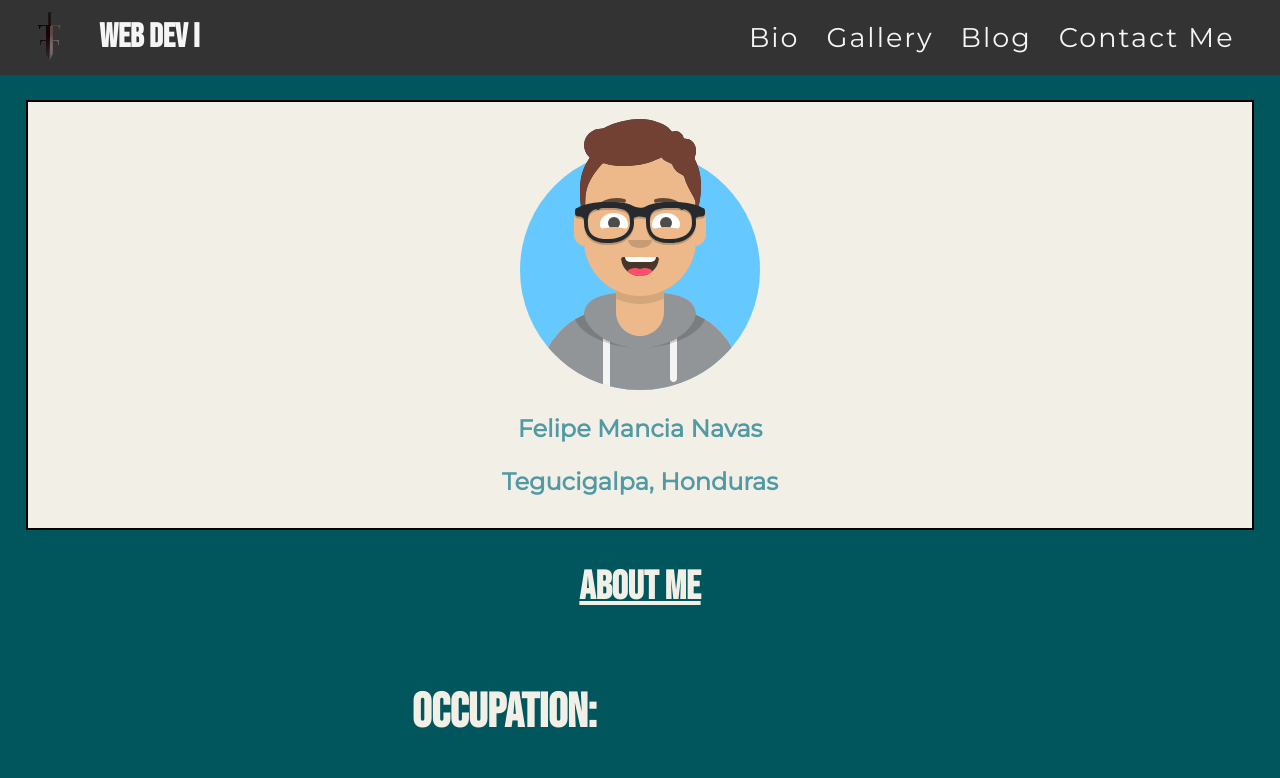
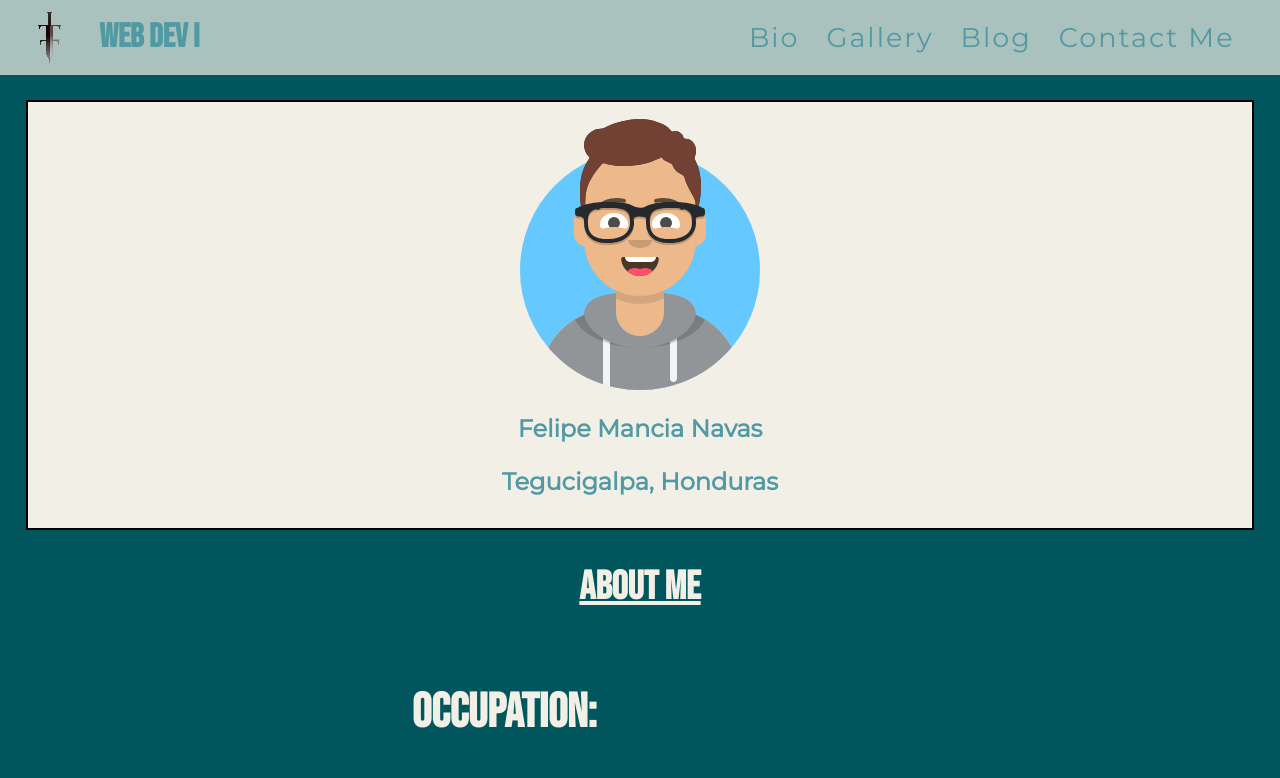
Before and after one commit to RVCC-IDMX/about-me-Felipenavs, a plain HTML site: page index.html in a window 1280 px wide. Shown: the top 778 px of the page. Drawn offline with Linux system fonts and the light colour scheme; a web font is replaced by a local one.

Commit message:
changing bck color

```diff
--- a/css/nav.css
+++ b/css/nav.css
@@ -26,14 +26,17 @@ main {
 /* navbar */
 
 .navbar {
-    background-color: #333;
-    color: whitesmoke;
+    background-color: rgba(242, 239, 231, .7);
+    color: #5199A3;
     display: flex;
     flex-direction: column;
     font-size: 0.5em;
     margin-bottom: 1rem;
     padding: 0.7rem;
     padding-top: 1.2rem;
+    /* z-index: 999;
+    position: fixed;
+    width: 100%;*/
 }
 
 .navbar ul {
@@ -49,8 +52,8 @@ main {
 }
 
 .logo img {
-    height: 15vw;
-    width: 15vw;
+    height: 12vw;
+    width: 12vw;
 }
 
 .logo h2 {
@@ -78,8 +81,7 @@ main {
 */
 
 .navbar-links a {
-    color:whitesmoke;
-    background-color: #333;
+    color:#5199A3;
     font-size: 1.7em;
     padding: 0.7rem 1.25rem;
     letter-spacing: 2px;
@@ -90,8 +92,8 @@ main {
 
 .navbar-links a:hover,
 .navbar-links a:focus {
-    color:#333;
-    background-color: whitesmoke;
+    color: #F2EFE7;
+    background-color: #5199A3;
     border-radius: 10px;
     outline: none;
 
@@ -103,12 +105,6 @@ min-width set to width of nav elements
 such that no text wraps
 */
 @media screen and ( min-width: 60rem ) {
-
-    /* .navbar-links {
-        display: flex;
-        flex-direction: row;
-        justify-content: space-between;
-    } */
 
     .navbar {
         flex-direction: row;
```
